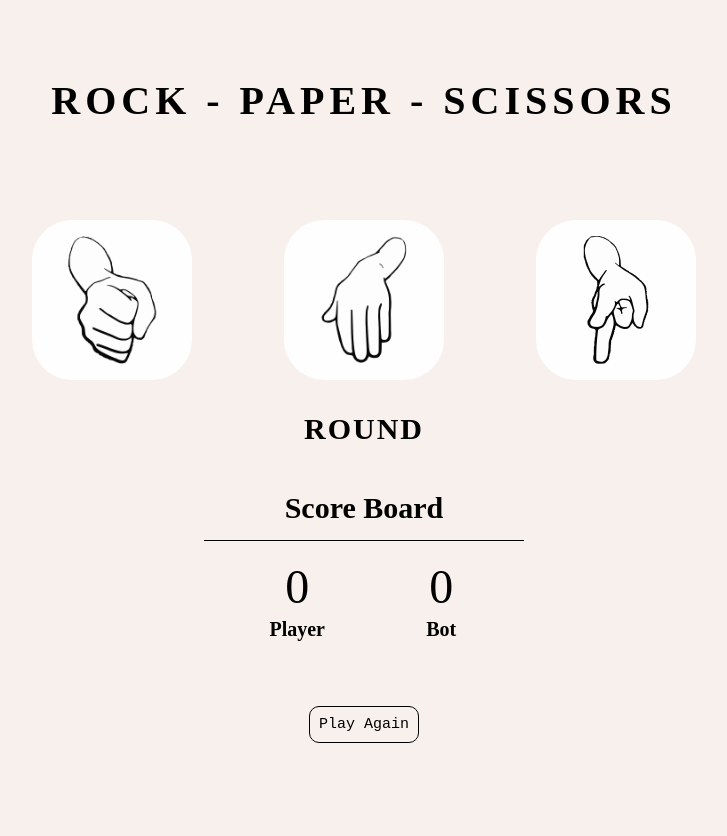
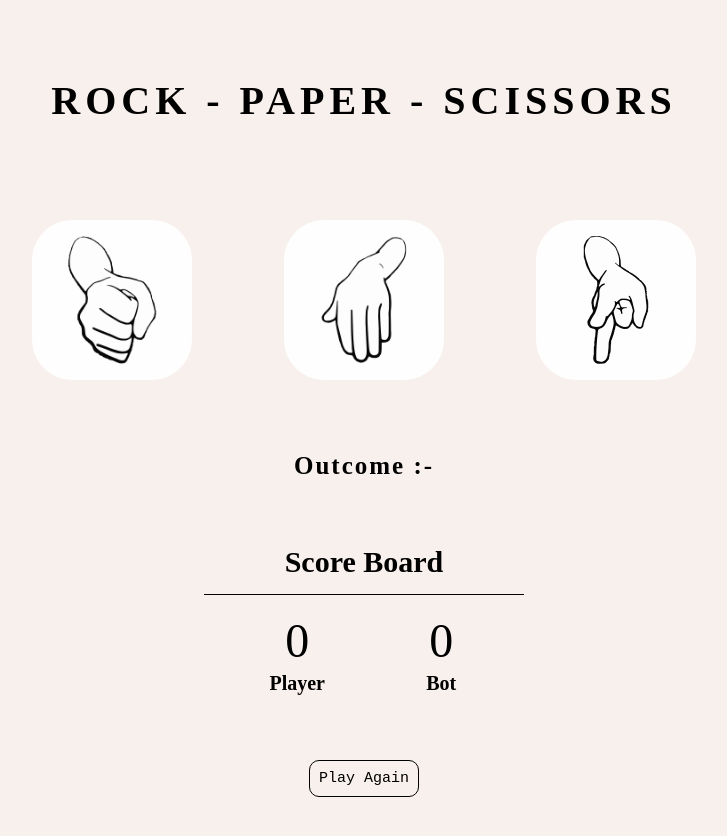
Before and after one commit to shahanajabin/rock-paper-scissors, a plain HTML site: page index.html in a window 1280 px wide. Shown: the whole page, without its empty margins (276-1003 px from the left). Before the commit the page ends 813 px from the top, so only its background shows below. Drawn offline with Linux system fonts and the light colour scheme.

Commit message:
Update Files

```diff
--- a/index.html
+++ b/index.html
@@ -29,8 +29,7 @@
     </div><br>
 
     <div class="result">
-        <h1 class="round">ROUND</h1>
-        <h3 class="outcome"></h3>
+        <h1 class="outcome">Outcome :-</h1>
 
     </div>
 
--- a/script.js
+++ b/script.js
@@ -75,7 +75,9 @@ document.addEventListener("DOMContentLoaded", () => {
 
     function stop() {
         if (humanScore === 5 || computerScore === 5) {
-            document.querySelector("button").disabled = true;
+            document.getElementById('rock').disabled = true;
+            document.getElementById('paper').disabled = true;
+            document.getElementById('scissors').disabled = true;
         }
     }
 
@@ -85,6 +87,10 @@ document.addEventListener("DOMContentLoaded", () => {
         document.getElementById('humanScore').textContent = humanScore;
         document.getElementById('computerScore').textContent = computerScore;
         document.querySelector('.outcome').textContent = "Choose your move.";
+
+        document.getElementById('rock').disabled = false;
+        document.getElementById('paper').disabled = false;
+        document.getElementById('scissors').disabled = false;
     }
 
     //  Changing into DOM
--- a/style.css
+++ b/style.css
@@ -75,23 +75,12 @@ img {
 }
 
 .result h1 {
-    font-size: 30px;
-    letter-spacing: 2px;
-    color: #000000;
-    font-family: inherit;
-    text-align: center;
-    padding: 10px;
-    margin: 0;
-
-}
-
-.result h3 {
-    font-size: 20px;
+    font-size: 25px;
     letter-spacing: 2px;
     color: #000000;
     font-family: inherit;
     margin: 0;
-    padding: 10px;
+    padding: 50px;
     text-align: center;
 }
 
```
